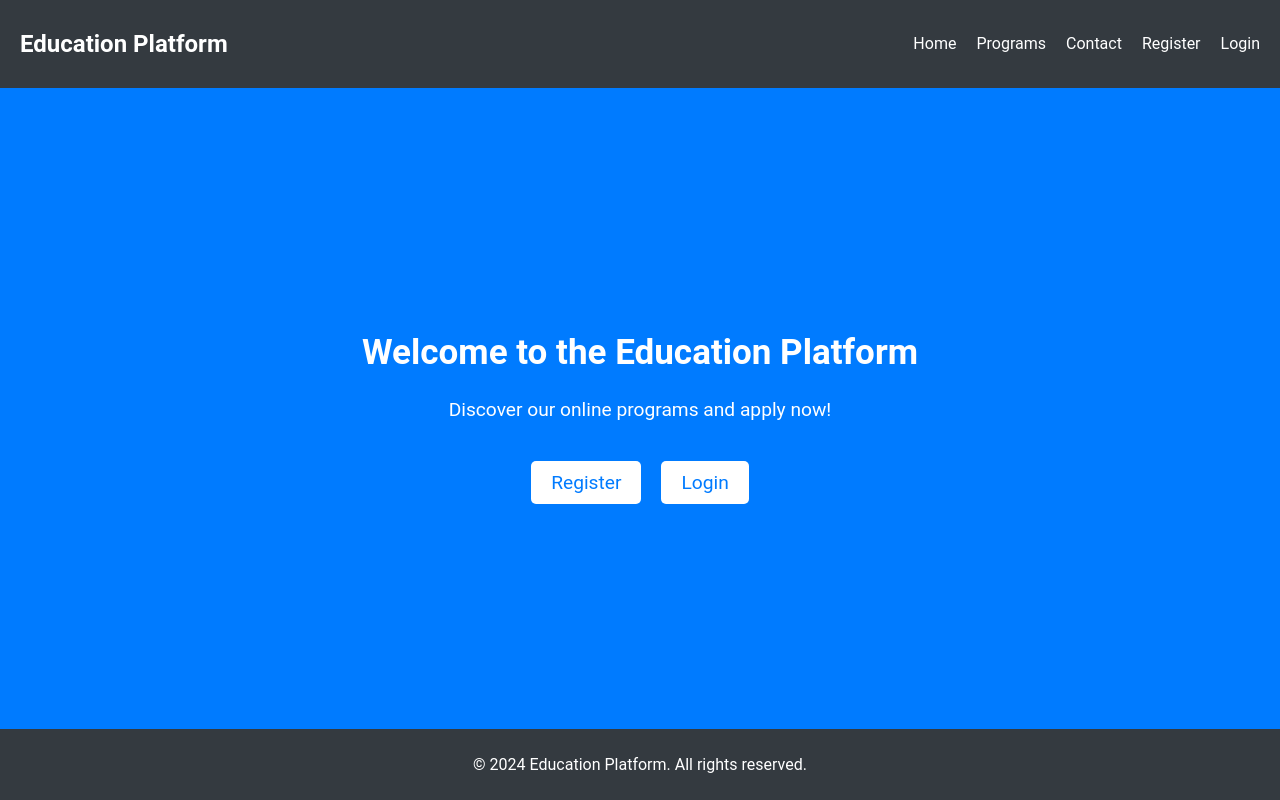
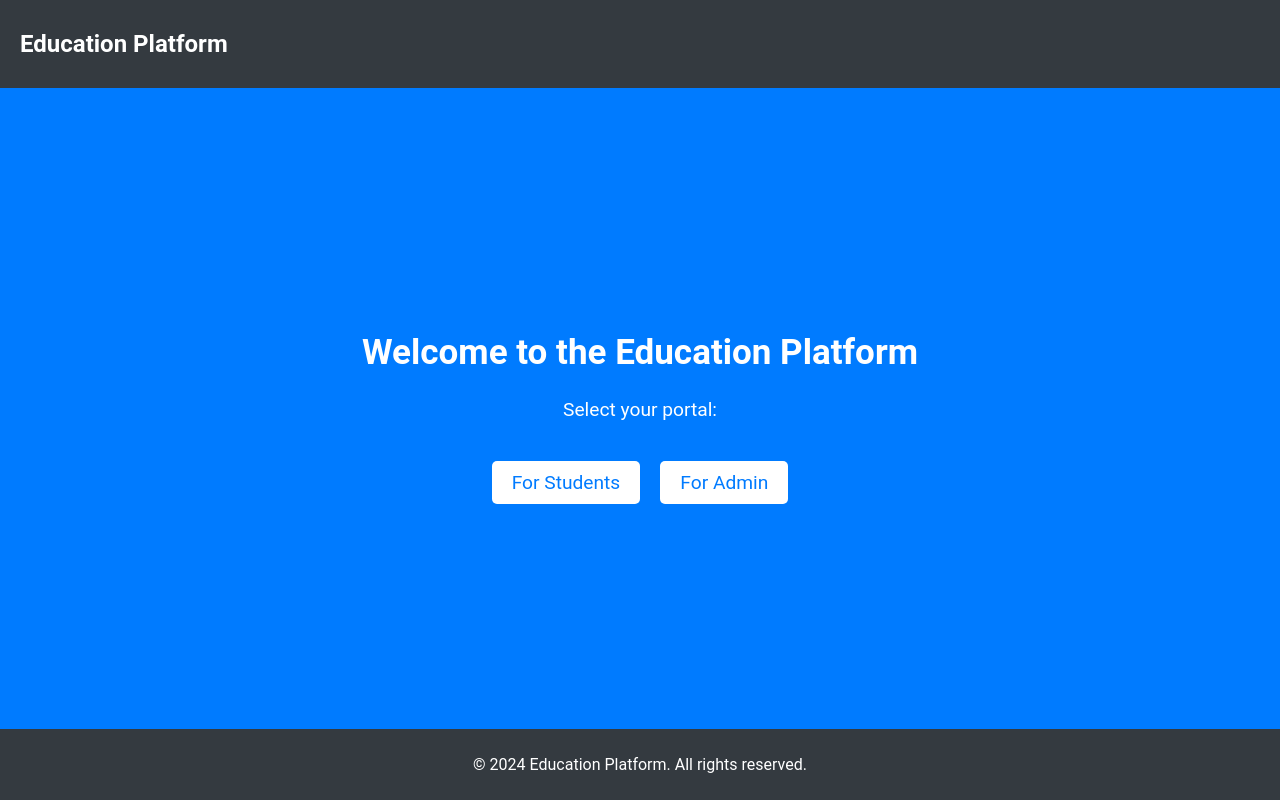
Before and after one commit to majojukrishna03/Education_Platform_Frontend, a React (Create React App) app in the folder frontend/: page / in a window 1280 px wide. Built offline with nearby package versions, Linux system fonts and the light colour scheme.

Commit message:
updated initial page

```diff
--- a/frontend/src/App.js
+++ b/frontend/src/App.js
@@ -1,7 +1,8 @@
 // src/App.js
 import React from 'react';
 import { BrowserRouter as Router, Route, Routes } from 'react-router-dom';
-import Home from './components/Homepage';
+import InitialPage from './components/Initialpage';
+import Homepage from './components/Homepage';
 import Register from './components/Register';
 import Login from './components/Login';
 import Dashboard from './components/Dashboard';
@@ -10,10 +11,12 @@ const App = () => {
   return (
     <Router>
       <Routes>
-        <Route path="/" element={<Home />} />
+        <Route path="/" element={<InitialPage />} />
+        <Route path="/home" element={<Homepage />} />
         <Route path="/register" element={<Register />} />
         <Route path="/login" element={<Login />} />
         <Route path="/dashboard" element={<Dashboard />} />
+        {/* Add an admin route if needed */}
       </Routes>
     </Router>
   );
--- /dev/null
+++ b/frontend/src/components/Initialpage.js
@@ -0,0 +1,31 @@
+// src/components/InitialPage.js
+import React from 'react';
+import { Link } from 'react-router-dom';
+import './Homepage.css'; // Reuse the CSS file for styling
+
+const InitialPage = () => {
+  return (
+    <div className="home-container">
+      <header className="header">
+        <nav className="navbar">
+          <h1 className="brand">Education Platform</h1>
+        </nav>
+      </header>
+      <main className="hero">
+        <div className="hero-content">
+          <h2>Welcome to the Education Platform</h2>
+          <p>Select your portal:</p>
+          <div className="cta-buttons">
+            <Link to="/home" className="cta-button">For Students</Link>
+            <Link to="/admin/home" className="cta-button">For Admin</Link>
+          </div>
+        </div>
+      </main>
+      <footer className="footer">
+        <p>&copy; 2024 Education Platform. All rights reserved.</p>
+      </footer>
+    </div>
+  );
+};
+
+export default InitialPage;
--- a/frontend/src/components/Register.js
+++ b/frontend/src/components/Register.js
@@ -10,6 +10,7 @@ const Register = () => {
 
   const handleSubmit = async (e) => {
     e.preventDefault();
+
 
     // Validate password match
     if (password !== confirmPassword) {
@@ -40,7 +41,7 @@ const Register = () => {
         // Registration successful alert
         alert('Registration successful!');
         // Redirect to home page or another route
-        window.location.href = '/';
+        window.location.href = '/home';
       } else {
         alert('Registration failed. Please try again.');
       }
```
